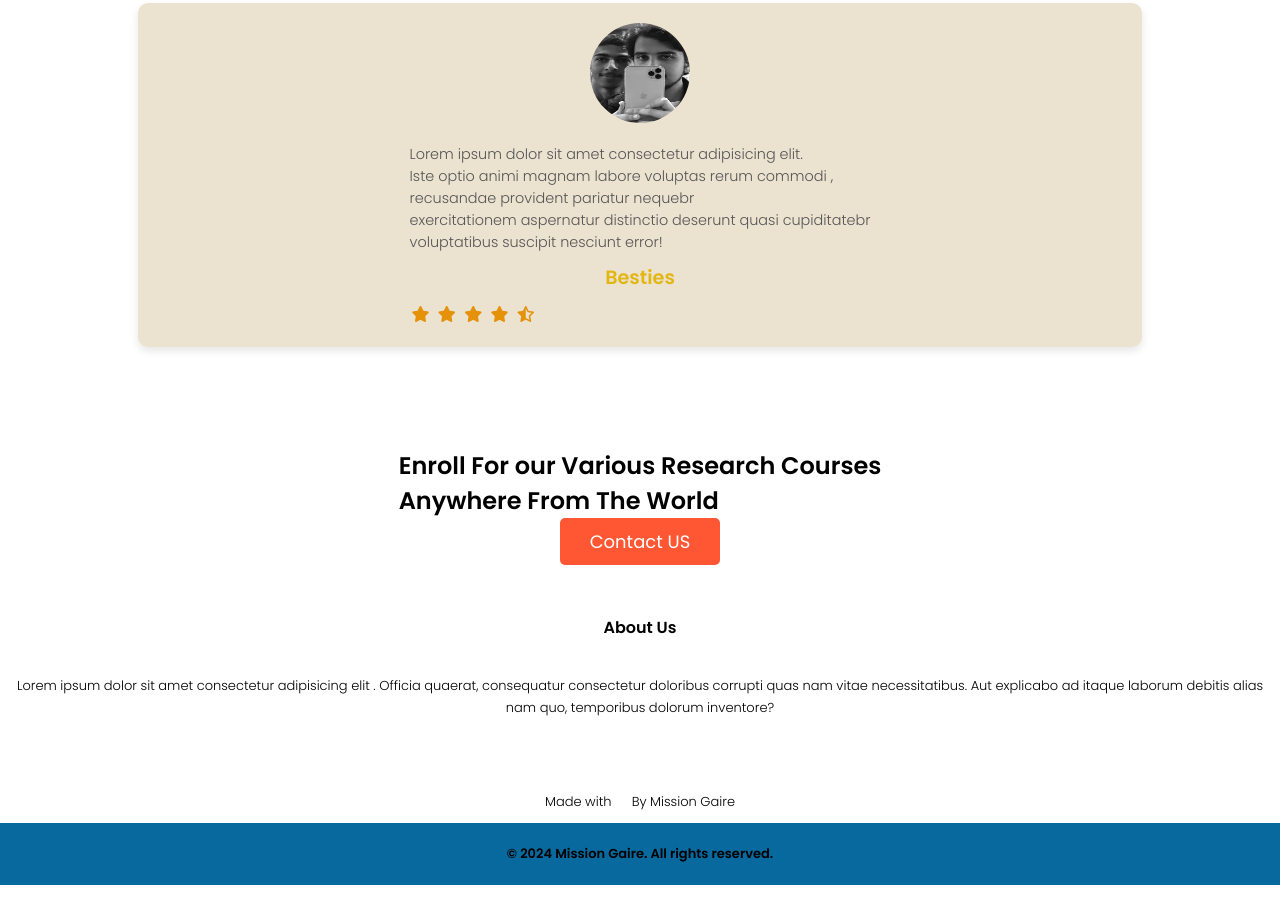
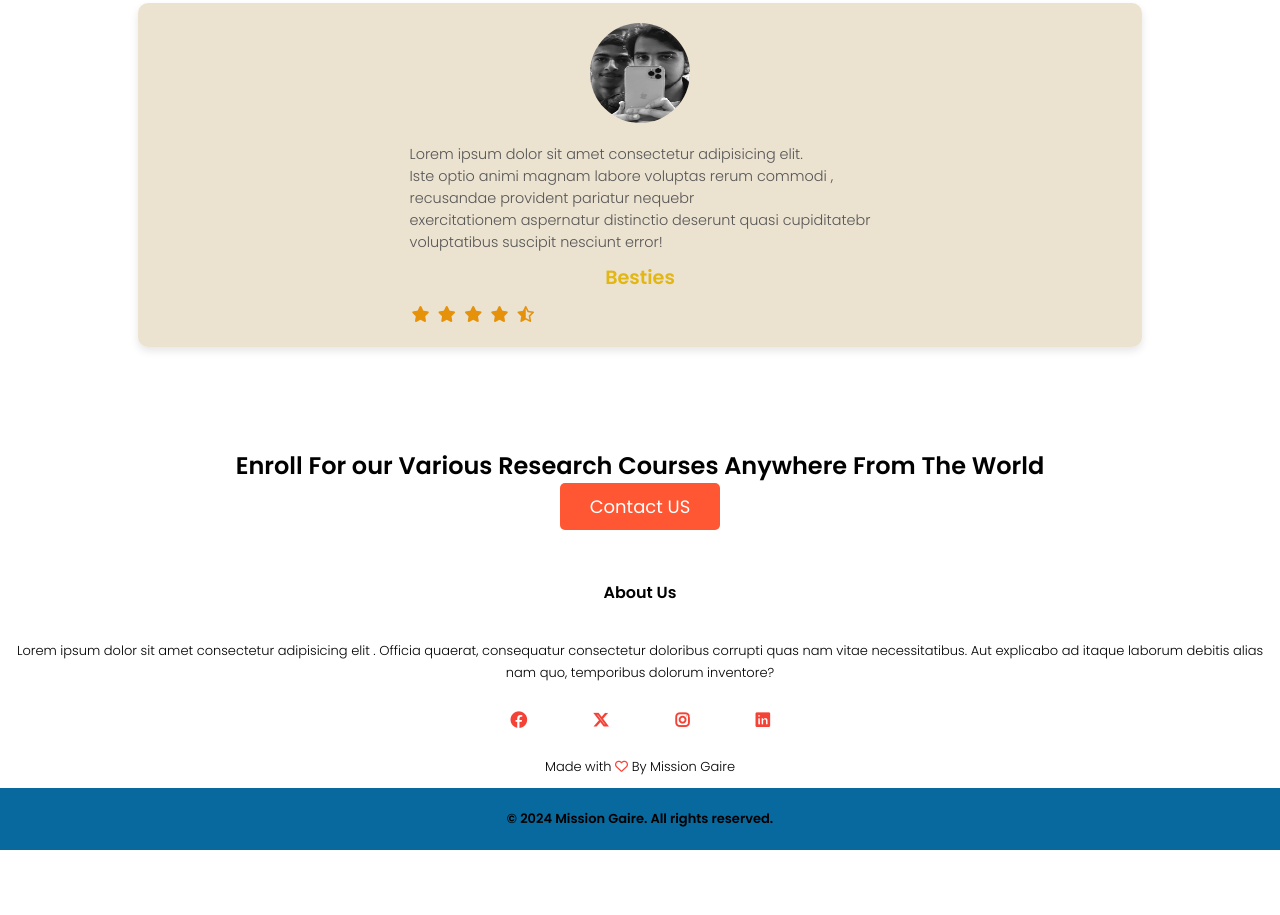
Before and after one commit to MISSION132/Mission.com, a plain HTML site: page index.html in a window 1280 px wide. Shown: the part 3926-4841 px from the top of the page. After the commit the page ends 4806 px from the top, so only its background shows below. Drawn offline with Linux system fonts and the light colour scheme.

Commit message:
Update index.html

```diff
--- a/index.html
+++ b/index.html
@@ -230,7 +230,7 @@ j=d.createElement(s),dl=l!='dataLayer'?'&l='+l:'';j.async=true;j.src=
 
 <!---- CAll to Action----->
 <section class="cta">
-    <h1>Enroll For our Various Research Courses <br>Anywhere From The World</h1>
+    <h1>Enroll For our Various Research Courses Anywhere From The World</h1>
     <a href="" class="hero-btn">Contact US</a>
 </section>
 
@@ -248,12 +248,12 @@ j=d.createElement(s),dl=l!='dataLayer'?'&l='+l:'';j.async=true;j.src=
 
     </p>
     <div class="icons">
-        <i class="fa-brands fa-facebook"></i>
-        <i class="fa-brands fa-x-twitter"></i>
-        <i class="fa-brands fa-instagram"></i>
-        <i class="fa-brands fa-linkedin"></i>
+        <q class="fa-brands fa-facebook"></q>
+        <q class="fa-brands fa-x-twitter"></q>
+        <q class="fa-brands fa-instagram"></q>
+        <q class="fa-brands fa-linkedin"></q>
     </div>
-    <p>Made with <i class="fa-regular fa-heart"></i> By Mission Gaire </p>
+    <p>Made with <a class="fa-regular fa-heart"></a> By Mission Gaire </p>
     <div class="container1">
         <p>&copy; 2024 Mission Gaire. All rights reserved.</p>
     </div>
```
